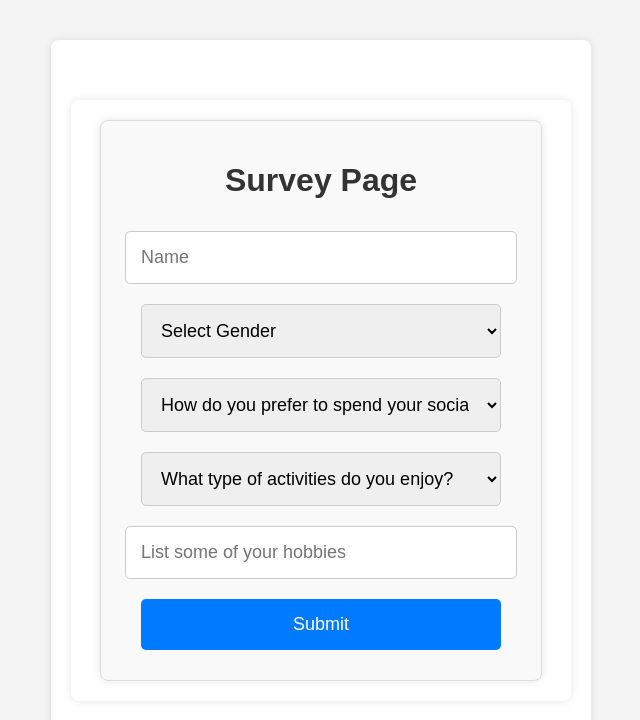
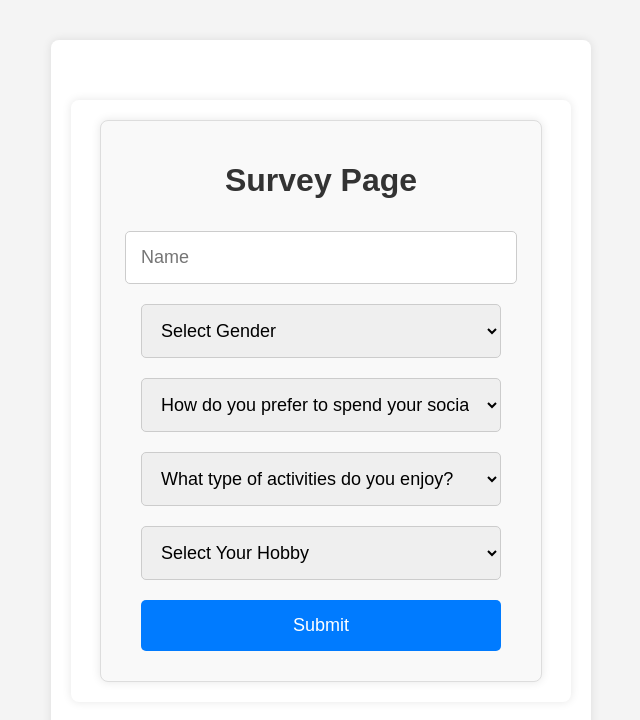
Before and after one commit to RohitAnish1/linkminds, a React (Create React App) app: page /survey in a window 1280 px wide. Shown: the top 720 px of the page, without its empty margins (319-959 px from the left). Built offline with nearby package versions, Linux system fonts and the light colour scheme.

Commit message:
fixed matching

```diff
--- a/src/matching.js
+++ b/src/matching.js
@@ -1,34 +1,66 @@
-// src/matching.js
-import { collection, getDocs, query } from 'firebase/firestore';
+import { collection, getDocs, addDoc, query, where } from 'firebase/firestore';
 import { db } from './firebase';
 
 export const matchUsers = async (currentUserName) => {
   const users = [];
-  const q = query(collection(db, 'users'));
-
-  const querySnapshot = await getDocs(q);
-  querySnapshot.forEach((doc) => users.push({ id: doc.id, ...doc.data() }));
+  const usersSnapshot = await getDocs(collection(db, 'users'));
+  usersSnapshot.forEach((doc) => users.push({ id: doc.id, ...doc.data() }));
 
   // Find the current user based on the name
-  const currentUser = users.find(user => user.name === currentUserName);
+  const currentUser = users.find((user) => user.name === currentUserName);
   if (!currentUser) return null;
 
-  // Simple matching logic based on similar social preference and hobbies
-  const potentialMatches = users.filter(user => user.name !== currentUserName)
-    .map(user => {
+  // Fetch matched users from the collection
+  const matchedUsersSnapshot = await getDocs(collection(db, 'matchedUsers'));
+  const matchedUsers = matchedUsersSnapshot.docs.reduce((acc, doc) => {
+    const data = doc.data();
+    if (!acc[data.name]) {
+      acc[data.name] = [];
+    }
+    acc[data.name].push(data.matchedUser);
+    return acc;
+  }, {});
+
+  // Filter out users who are already matched
+  const potentialMatches = users
+    .filter((user) => user.name !== currentUserName)
+    .map((user) => {
       let score = 0;
       if (user.socialPreference === currentUser.socialPreference) score += 1;
       if (user.activityPreference === currentUser.activityPreference) score += 1;
 
-      // Ensure hobbies are treated as an array of strings
-      const userHobbies = (user.hobbies || '').split(',').map(hobby => hobby.trim());
-      const currentUserHobbies = (currentUser.hobbies || '').split(',').map(hobby => hobby.trim());
+      const userHobbies = Array.isArray(user.hobbies) ? user.hobbies : [];
+      const currentUserHobbies = Array.isArray(currentUser.hobbies) ? currentUser.hobbies : [];
 
-      if (userHobbies.some(hobby => currentUserHobbies.includes(hobby))) score += 1;
+      if (userHobbies.some((hobby) => currentUserHobbies.includes(hobby))) score += 1;
+
       return { ...user, score };
     });
 
-  // Sort potential matches by score and return the best match
-  potentialMatches.sort((a, b) => b.score - a.score);
-  return { name: currentUser.name, matchedUser: potentialMatches[0] };
+  // Sort potential matches by score and then by number of matches
+  potentialMatches.sort((a, b) => {
+    if (b.score === a.score) {
+      // Compare the number of matches
+      const aMatches = (matchedUsers[a.name] || []).length;
+      const bMatches = (matchedUsers[b.name] || []).length;
+      return aMatches - bMatches;
+    }
+    return b.score - a.score;
+  });
+
+  const matchedUser = potentialMatches[0];
+
+  if (matchedUser) {
+    // Save the matched users to the 'matchedUsers' collection
+    await addDoc(collection(db, 'matchedUsers'), {
+      name: currentUser.name,
+      matchedUser: matchedUser.name,
+    });
+    await addDoc(collection(db, 'matchedUsers'), {
+      name: matchedUser.name,
+      matchedUser: currentUser.name,
+    });
+  }
+
+  return matchedUser ? { name: currentUser.name, matchedUser } : null;
 };
--- a/src/pages/SurveyPage.css
+++ b/src/pages/SurveyPage.css
@@ -61,3 +61,24 @@
     font-style: italic;
     margin-top: 15px;
 }
+.hobbies-select {
+    display: none; /* Hidden by default */
+    width: 200px;
+    padding: 8px;
+    border-radius: 4px;
+    border: 1px solid #ccc;
+    background-color: #fff;
+  }
+
+  .hobbies-select.open {
+    display: block; /* Show the dropdown when open */
+  }
+
+  .hobbies-select option {
+    padding: 4px 8px;
+    cursor: pointer;
+  }
+
+  .hobbies-select option:hover {
+    background-color: #f0f0f0;
+  }
--- a/src/pages/SurveyPage.js
+++ b/src/pages/SurveyPage.js
@@ -41,6 +41,18 @@ const SurveyForm = ({ onMatch }) => {
     hobbies: '',
   });
 
+  const hobbiesOptions = [
+    'Reading',
+    'Traveling',
+    'Sports',
+    'Music',
+    'Art',
+    'Gaming',
+    'Cooking',
+    'Dancing',
+    'Photography',
+    'Fitness',
+  ];
   const handleSubmit = async (e) => {
     e.preventDefault();
 
@@ -118,13 +130,18 @@ const SurveyForm = ({ onMatch }) => {
         <option value="Indoor">Indoor</option>
         <option value="Outdoor">Outdoor</option>
       </select>
-      <input
-        type="text"
-        value={questions.hobbies}
-        onChange={(e) => setQuestions({ ...questions, hobbies: e.target.value })}
-        placeholder="List some of your hobbies"
-        required
-      />
+      <select
+          value={questions.hobbies}
+          onChange={(e) => setQuestions({ ...questions, hobbies: e.target.value })}
+          required
+        >
+          <option value="">Select Your Hobby</option>
+          {hobbiesOptions.map((hobby) => (
+            <option key={hobby} value={hobby}>
+              {hobby}
+            </option>
+          ))}
+        </select>
       <button type="submit">Submit</button>
     </form>
   );
```
